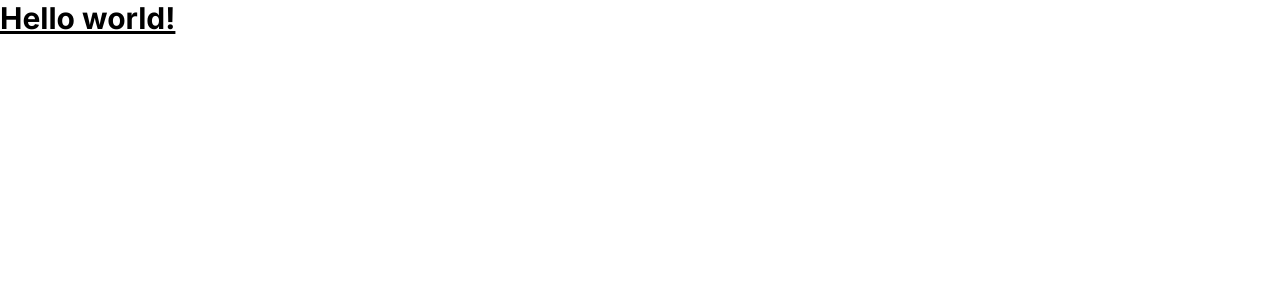
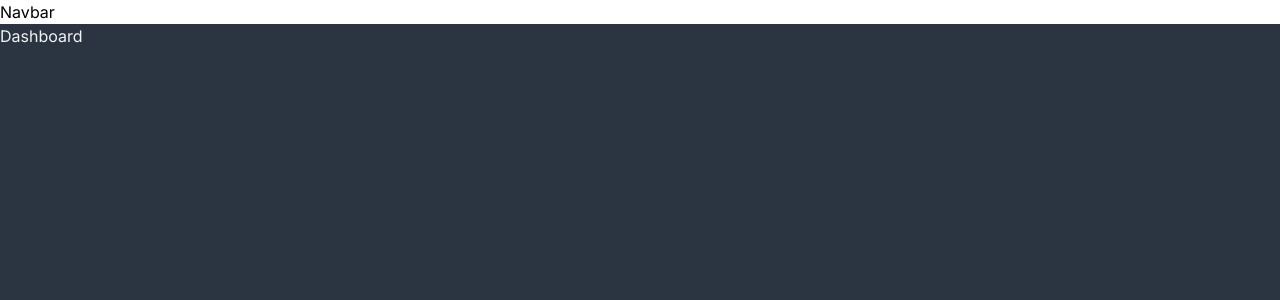
Before and after one commit to ravshanaliyev/ticketing-nextjs-app, a Next.js app: page / in a window 1280 px wide. Shown: the top 300 px of the page. Built offline with nearby package versions, Linux system fonts and the light colour scheme.

Commit message:
i was on stack hopefully i solved

```diff
--- /dev/null
+++ b/app/(components)/navbar.jsx
@@ -0,0 +1,9 @@
+import React from 'react'
+
+const Navbar = () => {
+    return (
+        <div>Navbar</div>
+    )
+}
+
+export default Navbar
--- a/app/globals.css
+++ b/app/globals.css
@@ -1,3 +1,72 @@
 @tailwind base;
 @tailwind components;
 @tailwind utilities;
+
+html,
+body {
+  margin: 0;
+  padding: 0;
+  font-family: "Trebuchet MS", "Lucida Sans Unicode", "Lucida Grande",
+    "Lucida Sans", Arial, sans-serif;
+}
+
+@layer base {
+
+  h1,
+  h2,
+  h3,
+  h4,
+  h5,
+  h6 {
+    @apply font-bold;
+  }
+
+  h1 {
+    @apply text-4xl;
+    margin: 0 0 5px 0;
+  }
+
+  h2 {
+    @apply text-3xl;
+  }
+
+  h3 {
+    @apply text-2xl;
+  }
+
+  h4 {
+    @apply text-xl;
+  }
+
+  h5 {
+    @apply text-lg;
+  }
+
+  p {
+    @apply text-sm;
+  }
+
+  form {
+    @apply rounded-xl p-4
+  }
+
+  label {
+    @apply mt-4
+  }
+
+  input,
+  select,
+  textarea {
+    @apply m-1 rounded bg-card p-1;
+  }
+}
+
+@layer components {
+  .icon {
+    @apply text-default-text text-xl;
+  }
+
+  .btn {
+    @apply hover: no-underline bg-blue-accent tracking-wider w-full text-center text-nav font-bold cursor-pointer uppercase px-4 py-2 rounded-md hover:bg-blue-accent-hover transition-colors block;
+  }
+}
--- a/app/layout.js
+++ b/app/layout.js
@@ -1,8 +1,10 @@
 import "./globals.css";
 import { Inter } from "next/font/google";
-
+import { config } from "@fortawesome/fontawesome-svg-core";
+import "@fortawesome/fontawesome-svg-core/styles.css"; // import Font Awesome CSS
+import Navbar from "./(components)/navbar";
 const inter = Inter({ subsets: ["latin"] });
-
+config.autoAddCss = false;
 export const metadata = {
   title: "Ticket Management",
   description: "Generated by frdevv17",
@@ -11,7 +13,14 @@ export const metadata = {
 export default function RootLayout({ children }) {
   return (
     <html lang="en">
-      <body className={inter.className}>{children}</body>
+      <body className={inter.className}>
+        <div className="flex flex-col h-screen max-h-screen">
+          <Navbar />
+          <div className="flex-grow overflow-y-auto bg-page text-default-text">
+            {children}
+          </div>
+        </div>
+      </body>
     </html>
   );
 }
--- a/app/page.jsx
+++ b/app/page.jsx
@@ -1,6 +1,8 @@
 
-export default function Home() {
+const Dashboard = () => {
   return (
-    <h1 className="text-3xl font-bold underline">Hello world!</h1>
+    <div>Dashboard</div>
   )
 }
+
+export default Dashboard
--- /dev/null
+++ b/app/ticket-card/[id]/page.jsx
@@ -0,0 +1,9 @@
+import React from 'react'
+
+const TicketCard = () => {
+    return (
+        <div>TicketCard</div>
+    )
+}
+
+export default TicketCard
--- a/next.config.js
+++ b/next.config.js
@@ -1,4 +1,8 @@
 /** @type {import('next').NextConfig} */
-const nextConfig = {}
+const nextConfig = {
+  compiler: {
+    styledComponents: true,
+  },
+};
 
-module.exports = nextConfig
+module.exports = nextConfig;
--- a/package.json
+++ b/package.json
@@ -9,6 +9,8 @@
     "lint": "next lint"
   },
   "dependencies": {
+    "@fortawesome/free-solid-svg-icons": "^6.5.1",
+    "@fortawesome/react-fontawesome": "^0.2.0",
     "autoprefixer": "10.4.16",
     "eslint": "8.56.0",
     "eslint-config-next": "14.0.4",
@@ -17,5 +19,9 @@
     "react": "18.2.0",
     "react-dom": "18.2.0",
     "tailwindcss": "3.4.0"
+  },
+  "devDependencies": {
+    "@types/node": "20.10.5",
+    "@types/react": "18.2.45"
   }
 }
--- a/tailwind.config.js
+++ b/tailwind.config.js
@@ -1,18 +1,27 @@
 /** @type {import('tailwindcss').Config} */
 module.exports = {
   content: [
-    './pages/**/*.{js,ts,jsx,tsx,mdx}',
-    './components/**/*.{js,ts,jsx,tsx,mdx}',
-    './app/**/*.{js,ts,jsx,tsx,mdx}',
+    "./pages/**/*.{js,ts,jsx,tsx,mdx}",
+    "./components/**/*.{js,ts,jsx,tsx,mdx}",
+    "./app/**/*.{js,ts,jsx,tsx,mdx}",
   ],
   theme: {
     extend: {
       backgroundImage: {
-        'gradient-radial': 'radial-gradient(var(--tw-gradient-stops))',
-        'gradient-conic':
-          'conic-gradient(from 180deg at 50% 50%, var(--tw-gradient-stops))',
+        "gradient-radial": "radial-gradient(var(--tw-gradient-stops))",
+        "gradient-conic":
+          "conic-gradient(from 180deg at 50% 50%, var(--tw-gradient-stops))",
+      },
+      colors: {
+        nav: "#18222f",
+        page: "#2b3441",
+        card: "#47566a",
+        "card-hover": "#4f5374",
+        "default-text": "#f1f3f5",
+        "blue-accent": "#0084d4",
+        "blue-accent-hover": "#009fff",
       },
     },
   },
   plugins: [],
-}
+};
```
Also changed, not shown: tsconfig.json (added, +34 -0 lines), 1 other file (tests, documents, lock files or other folders).
